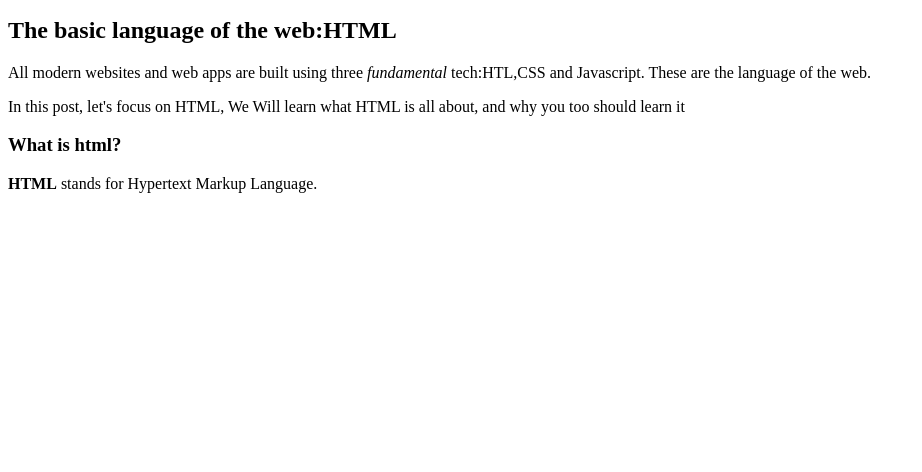
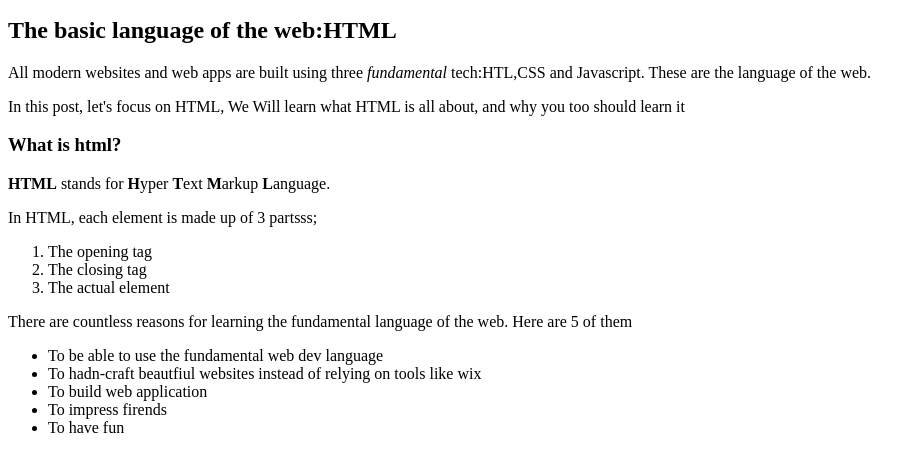
Before and after one commit to bloodgroup-cplusplus/html_css_js, a plain HTML site: page html_fundamentals/index.html in a window 1280 px wide. Shown: the part 102-574 px from the top of the page, without its empty margins (0-922 px from the left). Drawn offline with Linux system fonts and the light colour scheme.

Commit message:
ul and li

```diff
--- a/html_fundamentals/index.html
+++ b/html_fundamentals/index.html
@@ -29,9 +29,48 @@
     </p>
 
     <h3>What is html?</h3>
-    <p><strong>HTML</strong> stands for Hypertext Markup Language.</p>
+    <p><strong>HTML</strong> stands for <strong>H</strong>yper <strong>T</strong>ext <strong>M</strong>arkup <strong>L</strong>anguage.</p>
+
+    <p>In HTML, each element is made up of 3 partsss;</p>
+    <ol>
+        <li>
+            The opening tag
+        </li>
+
+        <li>
+            The closing tag
+        </li>
+
+        <li>
+            The actual element
+        </li>
+    </ol>
+
+    <p>There are countless reasons for learning the fundamental language of the web. Here are 5 of them</p>
 
 
+    <ul>
+        <li>
+            To be able to use the fundamental web dev language
+        </li>
+
+
+        <li>
+            To hadn-craft beautfiul websites instead of relying on tools like wix
+        </li>
+
+        <li>
+            To build web application
+        </li>
+
+        <li>
+            To impress firends
+        </li>
+
+        <li>
+            To have fun
+        </li>
+    </ul>
 
 </body>
 </html>
```
